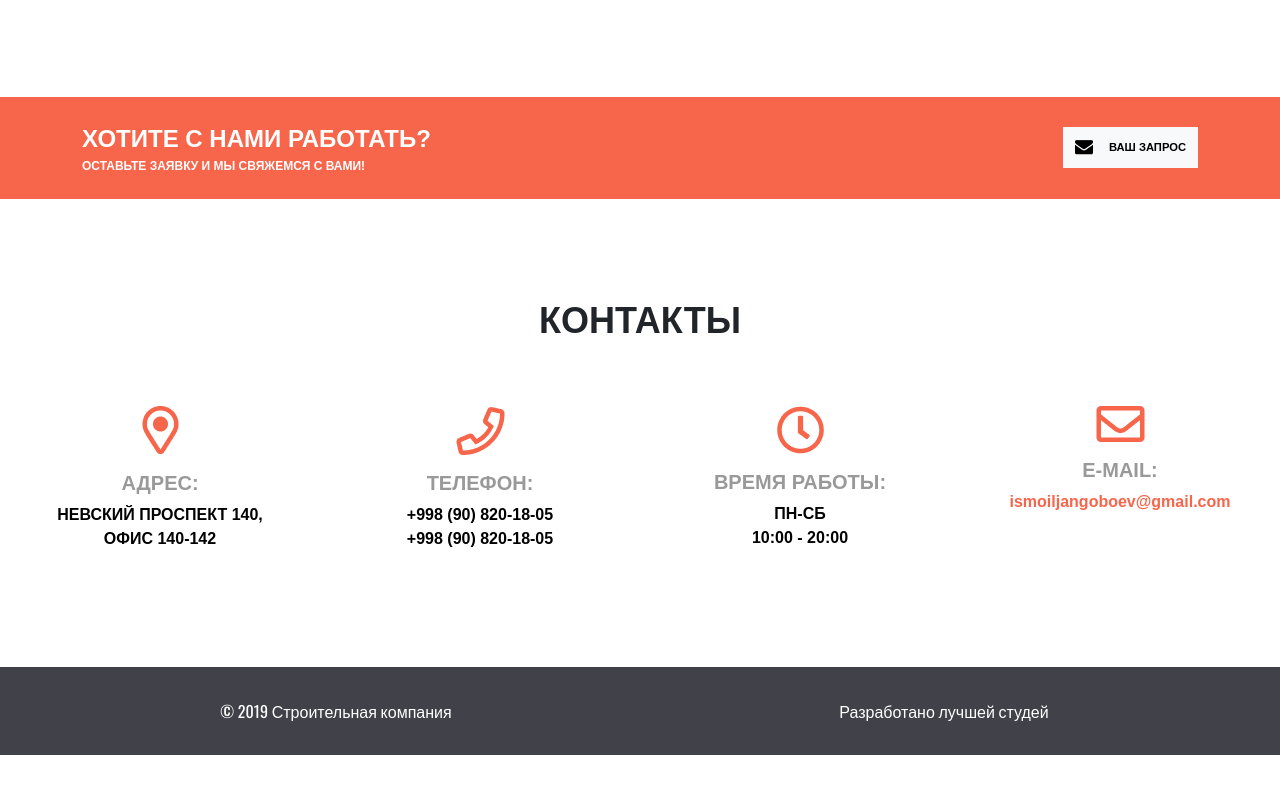
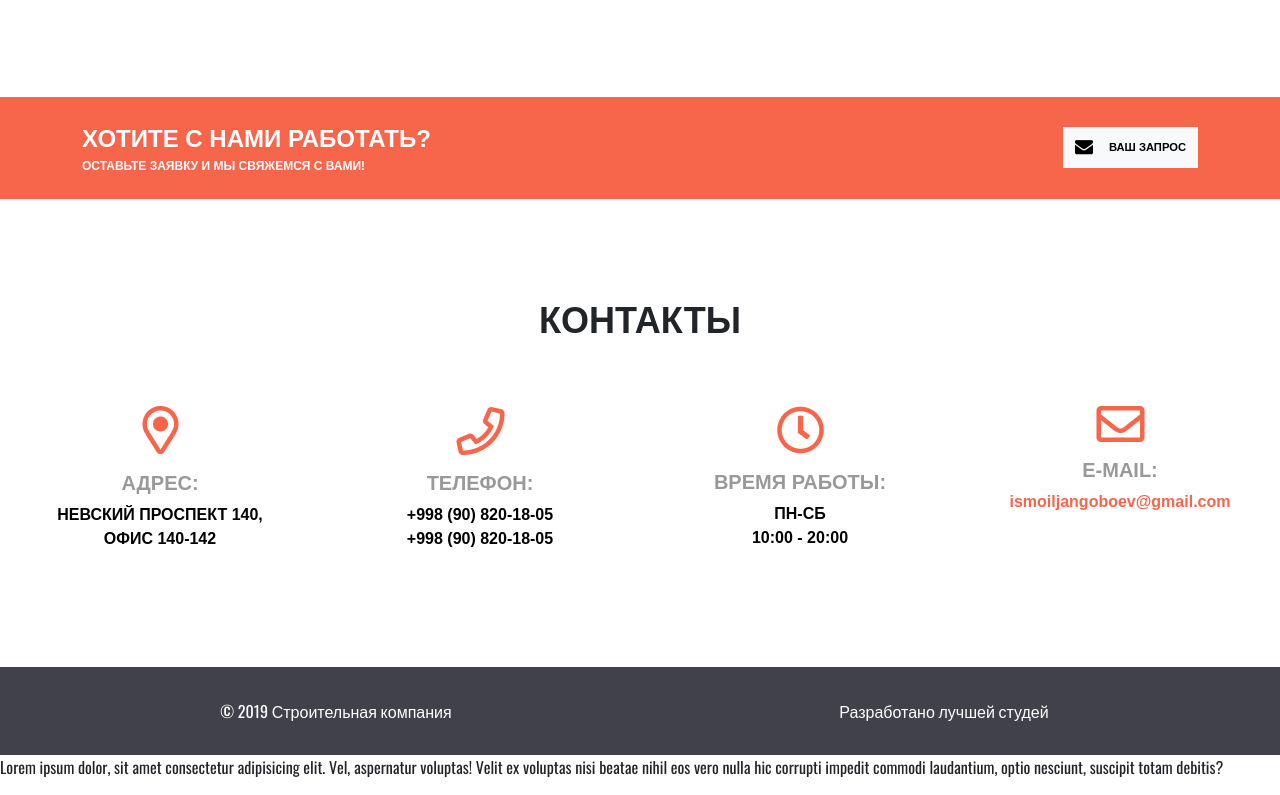
Before and after one commit to bekzodsulton/porfolio, a plain HTML site: page index.html in a window 1280 px wide. Shown: the part 4596-5391 px from the top of the page. Before the commit the page ends 5351 px from the top, so only its background shows below. Drawn offline with nearby package versions, Linux system fonts and the light colour scheme; a web font is replaced by a local one.

Commit message:
first changes

```diff
--- a/index.html
+++ b/index.html
@@ -374,7 +374,9 @@
 
 
 
-
+<div class="com">
+  <p>Lorem ipsum dolor, sit amet consectetur adipisicing elit. Vel, aspernatur voluptas! Velit ex voluptas nisi beatae nihil eos vero nulla hic corrupti impedit commodi laudantium, optio nesciunt, suscipit totam debitis?</p>
+</div>
 
 
 
```
